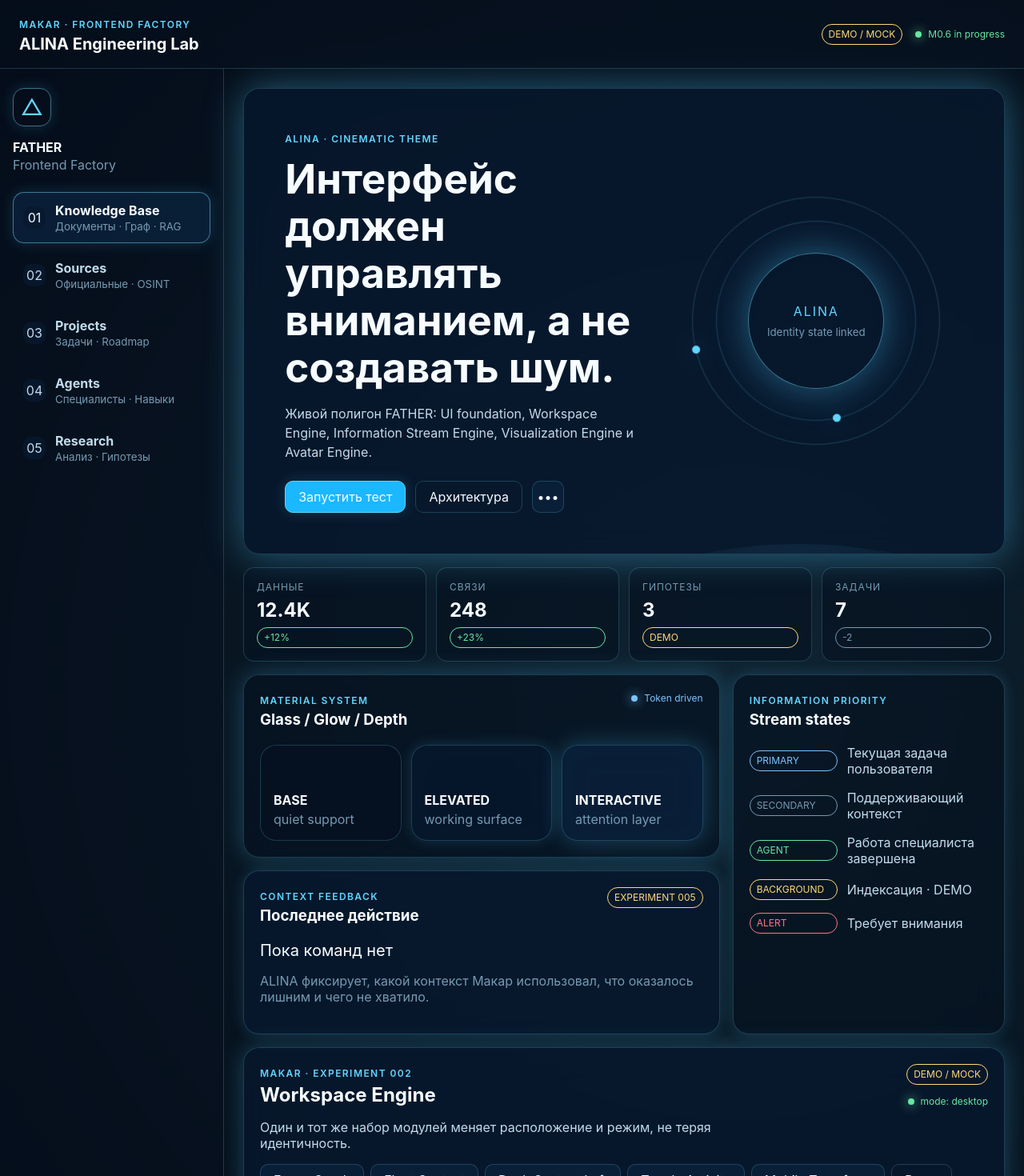
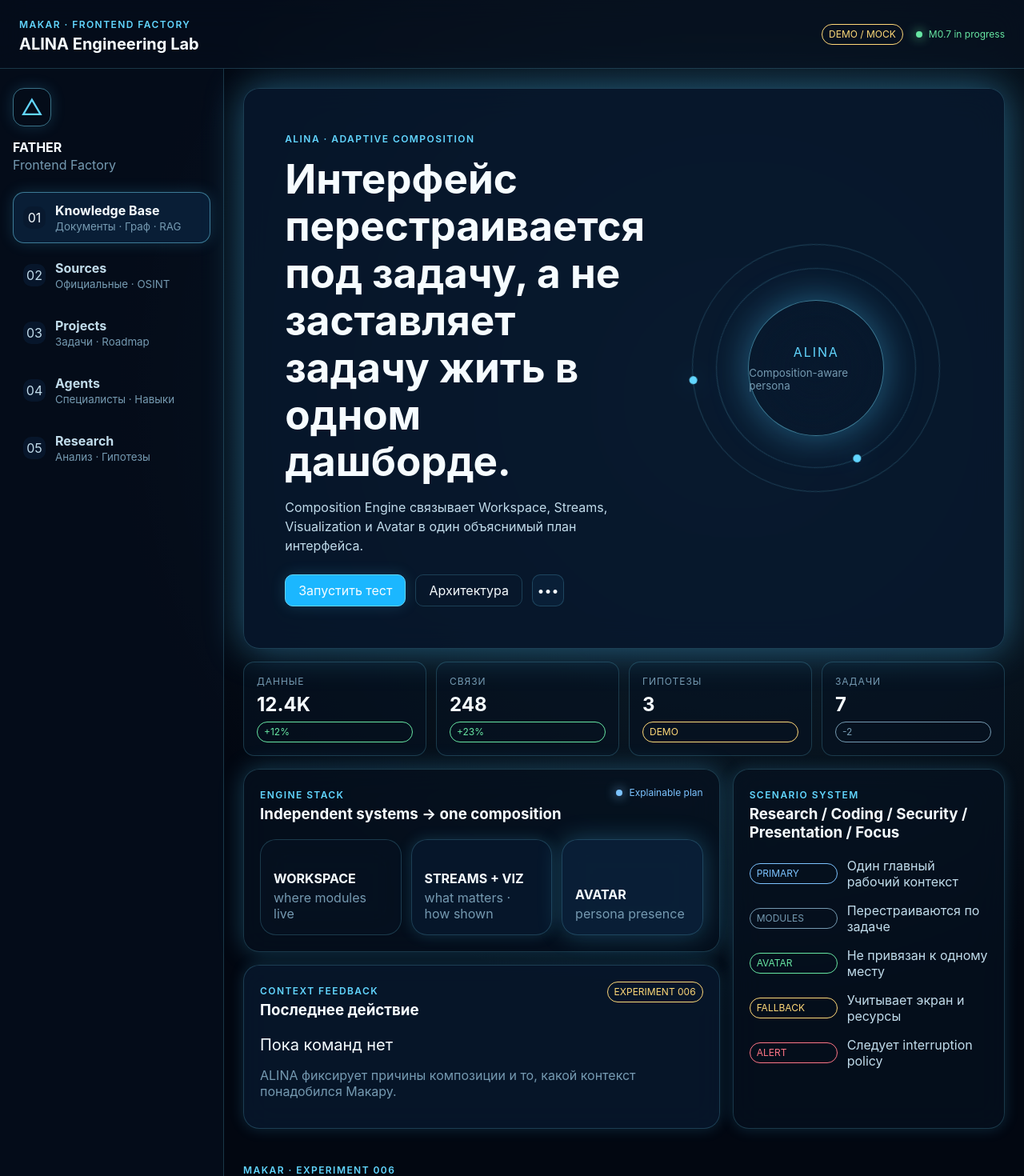
Before and after one commit to VictorKVS/Makar-Frontend-Factory, a React (Vite) app in the folder apps/alina-control-center/: page / in a window 1280 px wide. Shown: the top 1470 px of the page at 80% size. Built offline with nearby package versions, Linux system fonts and the light colour scheme.

Commit message:
feat(m0.7): make adaptive composition the primary ALINA surface

```diff
--- a/apps/alina-control-center/src/App.tsx
+++ b/apps/alina-control-center/src/App.tsx
@@ -13,6 +13,7 @@ import { WorkspaceDemo } from "./WorkspaceDemo";
 import { StreamDemo } from "./StreamDemo";
 import { VisualizationDemo } from "./VisualizationDemo";
 import { AvatarDemo } from "./AvatarDemo";
+import { CompositionDemo } from "./CompositionDemo";
 
 const metrics = [
   { label: "ДАННЫЕ", value: "12.4K", delta: "+12%", deltaTone: "success" as const },
@@ -43,7 +44,7 @@ export function App() {
         </div>
         <div className="topbar-status">
           <Badge tone="warning">DEMO / MOCK</Badge>
-          <StatusIndicator tone="success" label="M0.6 in progress" />
+          <StatusIndicator tone="success" label="M0.7 in progress" />
         </div>
       </header>
 
@@ -78,17 +79,17 @@ export function App() {
         <div className="stage-grid">
           <GlassPanel className="hero-panel" tone="elevated" glow="strong">
             <div className="hero-copy">
-              <span className="eyebrow">ALINA · CINEMATIC THEME</span>
-              <h2>Интерфейс должен управлять вниманием, а не создавать шум.</h2>
+              <span className="eyebrow">ALINA · ADAPTIVE COMPOSITION</span>
+              <h2>Интерфейс перестраивается под задачу, а не заставляет задачу жить в одном дашборде.</h2>
               <p>
-                Живой полигон FATHER: UI foundation, Workspace Engine,
-                Information Stream Engine, Visualization Engine и Avatar Engine.
+                Composition Engine связывает Workspace, Streams, Visualization
+                и Avatar в один объяснимый план интерфейса.
               </p>
               <div className="hero-actions">
-                <Button variant="primary" onClick={() => setLastCommand("Запущен визуальный тест")}>
+                <Button variant="primary" onClick={() => setLastCommand("Запущен композиционный тест")}>
                   Запустить тест
                 </Button>
-                <Button variant="ghost" onClick={() => setLastCommand("Открыта архитектура")}>
+                <Button variant="ghost" onClick={() => setLastCommand("Открыта архитектура композиции")}>
                   Архитектура
                 </Button>
                 <IconButton aria-label="More actions" title="More actions">•••</IconButton>
@@ -100,7 +101,7 @@ export function App() {
               <div className="avatar-orbit orbit-two" />
               <div className="avatar-core">
                 <span>ALINA</span>
-                <small>Identity state linked</small>
+                <small>Composition-aware persona</small>
               </div>
             </div>
           </GlassPanel>
@@ -114,24 +115,24 @@ export function App() {
           <GlassPanel className="materials-panel" tone="base" glow="medium">
             <div className="panel-heading">
               <div>
-                <span className="eyebrow">MATERIAL SYSTEM</span>
-                <h3>Glass / Glow / Depth</h3>
+                <span className="eyebrow">ENGINE STACK</span>
+                <h3>Independent systems → one composition</h3>
               </div>
-              <StatusIndicator tone="info" label="Token driven" />
+              <StatusIndicator tone="info" label="Explainable plan" />
             </div>
 
             <div className="material-grid">
               <GlassPanel tone="base" glow="none" className="material-swatch">
-                <strong>BASE</strong>
-                <span>quiet support</span>
+                <strong>WORKSPACE</strong>
+                <span>where modules live</span>
               </GlassPanel>
               <GlassPanel tone="elevated" glow="soft" className="material-swatch">
-                <strong>ELEVATED</strong>
-                <span>working surface</span>
+                <strong>STREAMS + VIZ</strong>
+                <span>what matters · how shown</span>
               </GlassPanel>
               <GlassPanel tone="interactive" glow="medium" className="material-swatch">
-                <strong>INTERACTIVE</strong>
-                <span>attention layer</span>
+                <strong>AVATAR</strong>
+                <span>persona presence</span>
               </GlassPanel>
             </div>
           </GlassPanel>
@@ -139,17 +140,17 @@ export function App() {
           <GlassPanel className="status-panel" tone="base" glow="soft">
             <div className="panel-heading">
               <div>
-                <span className="eyebrow">INFORMATION PRIORITY</span>
-                <h3>Stream states</h3>
+                <span className="eyebrow">SCENARIO SYSTEM</span>
+                <h3>Research / Coding / Security / Presentation / Focus</h3>
               </div>
             </div>
 
             <div className="status-list">
-              <div><Badge tone="info">PRIMARY</Badge><span>Текущая задача пользователя</span></div>
-              <div><Badge tone="neutral">SECONDARY</Badge><span>Поддерживающий контекст</span></div>
-              <div><Badge tone="success">AGENT</Badge><span>Работа специалиста завершена</span></div>
-              <div><Badge tone="warning">BACKGROUND</Badge><span>Индексация · DEMO</span></div>
-              <div><Badge tone="danger">ALERT</Badge><span>Требует внимания</span></div>
+              <div><Badge tone="info">PRIMARY</Badge><span>Один главный рабочий контекст</span></div>
+              <div><Badge tone="neutral">MODULES</Badge><span>Перестраиваются по задаче</span></div>
+              <div><Badge tone="success">AVATAR</Badge><span>Не привязан к одному месту</span></div>
+              <div><Badge tone="warning">FALLBACK</Badge><span>Учитывает экран и ресурсы</span></div>
+              <div><Badge tone="danger">ALERT</Badge><span>Следует interruption policy</span></div>
             </div>
           </GlassPanel>
 
@@ -159,23 +160,26 @@ export function App() {
                 <span className="eyebrow">CONTEXT FEEDBACK</span>
                 <h3>Последнее действие</h3>
               </div>
-              <Badge tone="warning">EXPERIMENT 005</Badge>
+              <Badge tone="warning">EXPERIMENT 006</Badge>
             </div>
             <p className="last-command">{lastCommand}</p>
             <p className="muted">
-              ALINA фиксирует, какой контекст Макар использовал, что оказалось
-              лишним и чего не хватило.
+              ALINA фиксирует причины композиции и то, какой контекст понадобился Макару.
             </p>
           </GlassPanel>
         </div>
 
-        <WorkspaceDemo />
+        <CompositionDemo />
 
-        <StreamDemo />
-
-        <VisualizationDemo />
-
-        <AvatarDemo />
+        <details className="engine-labs-disclosure">
+          <summary>Открыть инженерные лаборатории M0.3–M0.6</summary>
+          <div className="engine-labs-stack">
+            <WorkspaceDemo />
+            <StreamDemo />
+            <VisualizationDemo />
+            <AvatarDemo />
+          </div>
+        </details>
 
         <CommandBar
           value={command}
```
